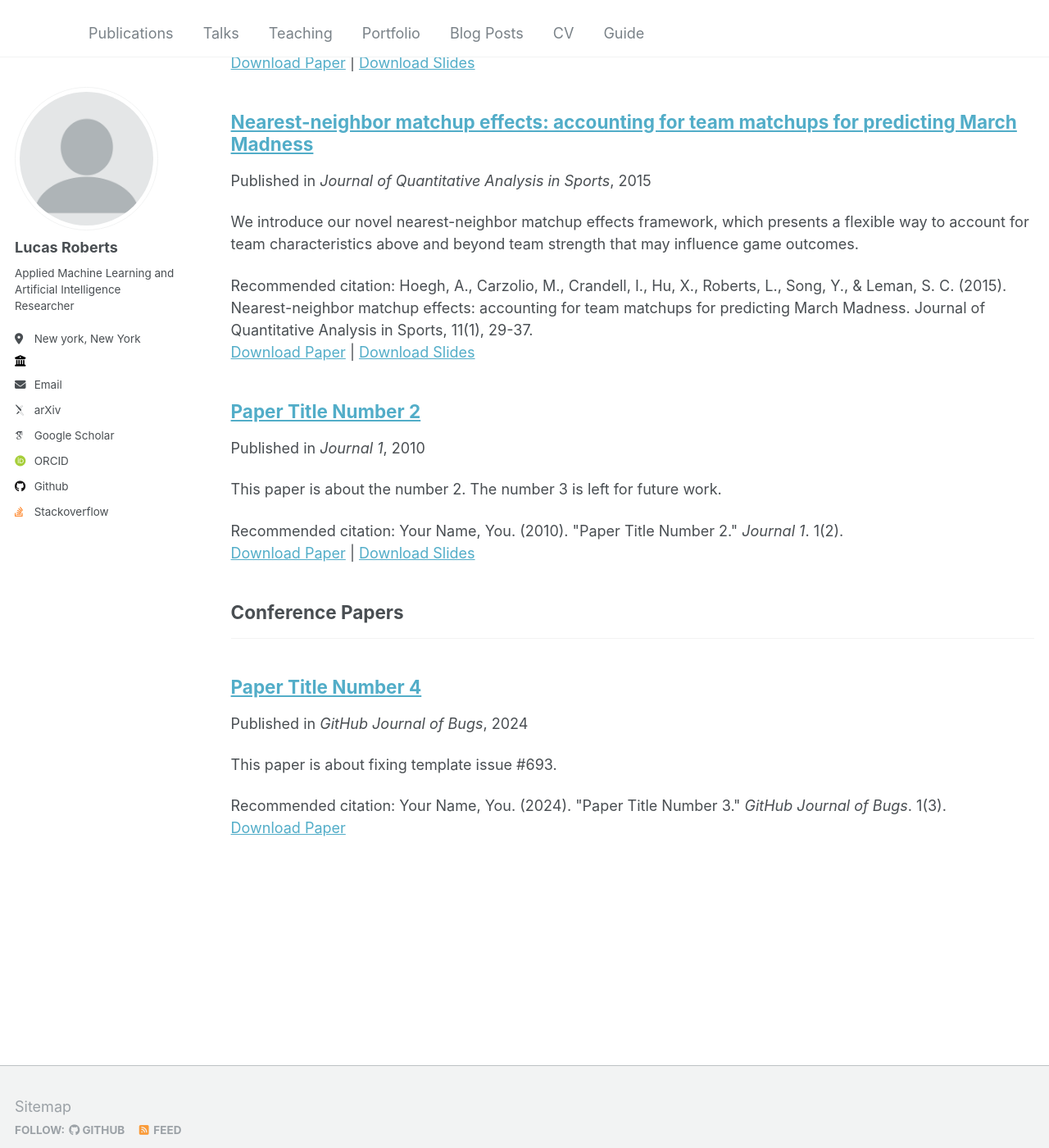
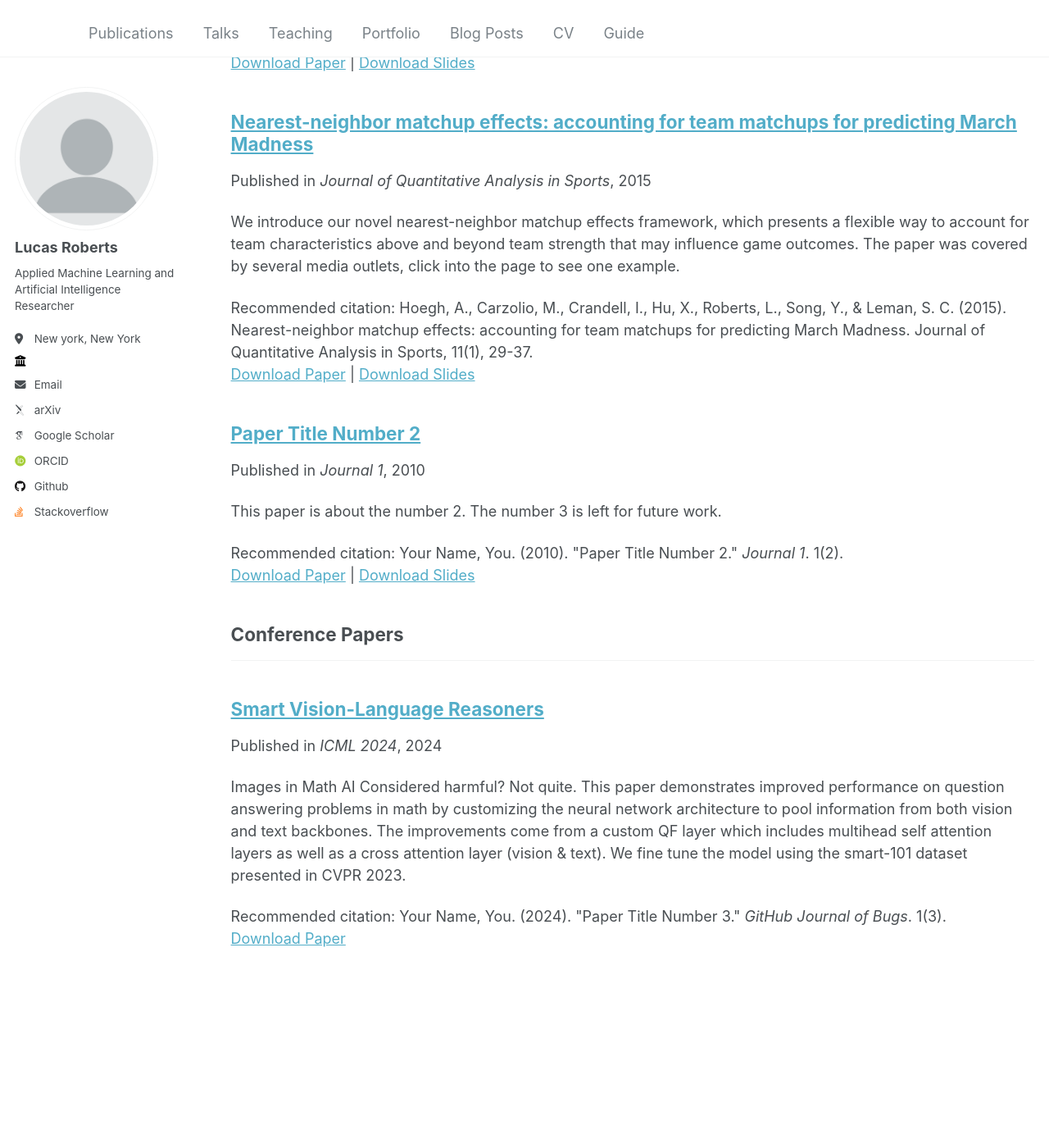
Before and after one commit to rlucas7/rlucas7.github.io, a Jekyll site: the page built from _pages/publications.html, in a window 1280 px wide and 1400 px high, scrolled down 421 px. Shown: the whole window at 82% size. Built offline with Jekyll 4.4.1, drawn with Linux system fonts in a browser that asks for light colours; some web fonts are replaced; part of the change alters nothing that is shown.

Commit message:
add icml smarter paper to publications

```diff
--- a/_publications/2024-02-17-paper-title-number-4.md
+++ /dev/null
@@ -1,13 +0,0 @@
----
-title: "Paper Title Number 4"
-collection: publications
-category: conferences
-permalink: /publication/2024-02-17-paper-title-number-4
-excerpt: 'This paper is about fixing template issue #693.'
-date: 2024-02-17
-venue: 'GitHub Journal of Bugs'
-paperurl: 'http://academicpages.github.io/files/paper3.pdf'
-citation: 'Your Name, You. (2024). &quot;Paper Title Number 3.&quot; <i>GitHub Journal of Bugs</i>. 1(3).'
----
-
-The contents above will be part of a list of publications, if the user clicks the link for the publication than the contents of section will be rendered as a full page, allowing you to provide more information about the paper for the reader. When publications are displayed as a single page, the contents of the above "citation" field will automatically be included below this section in a smaller font.
--- /dev/null
+++ b/_publications/2024-07-26-smart-vision-language-reasoners.md
@@ -0,0 +1,98 @@
+---
+title: "Smart Vision-Language Reasoners"
+collection: publications
+category: conferences
+permalink: /publication/2024-07-26-smart-vision-language-reasoners
+excerpt: 'Images in Math AI Considered harmful? Not quite.
+
+This paper demonstrates improved performance on question answering problems in math
+by customizing the neural network architecture to pool information from both vision and text backbones.
+The improvements come from a custom QF layer which includes multihead self attention layers
+as well as a cross attention layer (vision & text). We fine tune the model using the smart-101 dataset presented in CVPR 2023.'
+date: 2024-07-26
+venue: 'ICML 2024'
+paperurl: 'https://smarter-vlm.github.io/smarter-vlm/'
+citation: 'Your Name, You. (2024). &quot;Paper Title Number 3.&quot; <i>GitHub Journal of Bugs</i>. 1(3).'
+---
+
+The architecture
+================
+
+We freeze the vision and text backbones and add some layers on top to promote
+pooling of visual and textual features and also to reduce the cost of fine
+tuning. The QF layer and the QF Fusion layer contain multihead self attention and
+cross attentions. Typical fully connected layers on top and on the decoder side
+we use a GRU layer. The GRU is used because it usually performs as well or better than other layers like LSTM while also having fewer parameters to update on the backward pass.
+
+The data
+========
+
+The smart-101 dataset consists of a collection of questions with answers.
+Each of the problems contains a base collection of text and 5 potential
+answers. Each problem is actually a class (or collection) of problems.
+The actual data is generated by code and images are also generated for each of
+the 101 problem classes. The images are generated using openCV. Human level
+performance on these data are quantified via the Math Kangaroo program.
+
+For more details on smart-101 see [smart-101](https://smartdataset.github.io/smart101/).
+For more details on math kangaroo see the [math kangaroo site](https://mathkangaroo.org/mks).
+
+The findings
+============
+
+We find that there is improved performance over the baselines used in the smart-101 paper.
+
+Critiques
+=========
+
+Some common critiques I heard at the ICML workshop and since then:
+
+1. We didn't do enough epoches for fine tuning.
+
+We were limited by amount of GPU compute time, and also the vision and text backbones
+are large models. Keep in mind this wasn't work sponsored by my employer so we
+did not have unlimited access to A100 GPUs to fine tune and perform extensive
+ablations. We followed a recipe outlined by [Andrei Karpathy](https://karpathy.github.io/2019/04/25/recipe/) which remains excellent advice despite the fast moving nature of the space.
+
+2. Images in math ai considered harmful.
+
+Another common critique I heard is that there are lots of other Math AI papers
+who have investigated the use of images and found they are either not helpful
+or harmful (images in math ai considered harmful). If you read these other papers
+you will find-in all the ones I've read-they do not customize the network architectures nor dothe have cross attention layers which pool information from the textual and image backbones.
+We sought to disprove the claims that images in math ai considered harmful and we did.
+
+In fact this was actually a panel discussion question during the workshop, "is text
+alone enough?" the consensus was that while images may not be necessary they are sufficient.
+
+That's math speak for images will help because there is a lot of data/information
+contained inside the images but that math problems can be solved without images.
+
+
+3. Images in math ai found not to help
+
+This is a finding in the MathVerse paper, e.g. the model learns to shortcut the
+vision features and rely primarily on the text features of the problem.
+My commentary on this is the same as item 2 above, the architectures did not pool
+the visual and textual information.
+
+My Opinion on Images
+====================
+
+While I do not disagree with the premises of the panel, it seems to me a bit like
+bringing a knife to a gunfight, or to use a less violent metaphor, playing chess
+[blindfold or sans voir](https://en.wikipedia.org/wiki/Blindfold_chess) against your opponent. There are some quite talented chess players and some that can play blindfold extremely well, however, most will say there performance playing blindfold is hindered over playing sighted.
+
+To be honest though, neither I not others in the community have an "answer" on
+the question of images in math ai.
+
+Conclusion
+==========
+
+While it remains to be seen whether purely text models can perform as well in the
+math ai domain, our work suggests that there are several aspects of the problem
+hitherto unconsidered.
+
+If you are a researcher or institution who would like to work together in this space-or fund our investigations-please get in touch!
+
+My email contact is there on the left hand side of the screen only a click away.
--- a/_publications/2024-10-01-paper-title-nearest-neighbor-matchups.md
+++ b/_publications/2024-10-01-paper-title-nearest-neighbor-matchups.md
@@ -3,7 +3,7 @@ title: "Nearest-neighbor matchup effects:     accounting for team matchups for p
 collection: publications
 category: manuscripts
 permalink: /publication/2024-10-01-paper-title-number-1
-excerpt: 'We introduce our novel nearest-neighbor matchup effects framework, which presents a flexible way to account for team characteristics above and beyond team strength that may influence game outcomes. '
+excerpt: 'We introduce our novel nearest-neighbor matchup effects framework, which presents a flexible way to account for team characteristics above and beyond team strength that may influence game outcomes. The paper was covered by several media outlets, click into the page to see one example.'
 date: 2015-02-23
 venue: ' Journal of Quantitative Analysis in Sports'
 slidesurl: ''
```
